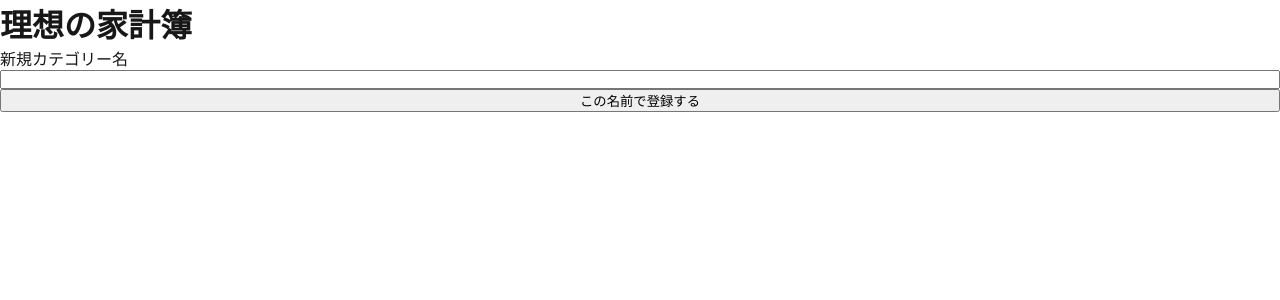
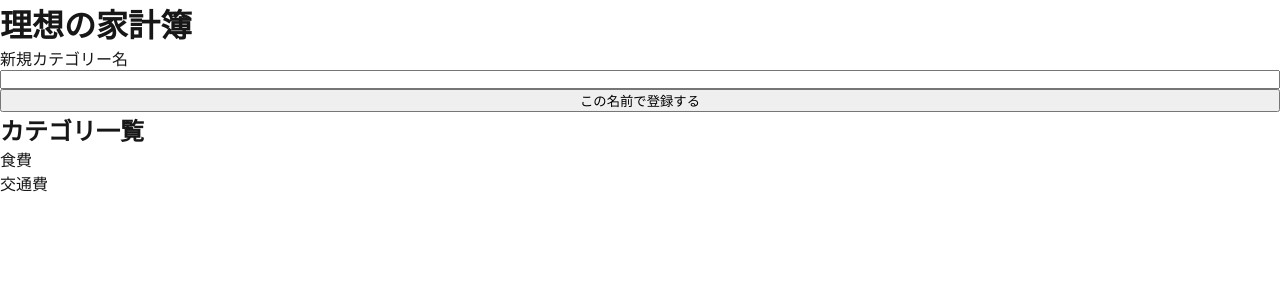
Before and after one commit to Target923/simple-household-account-book, a Next.js app: page / in a window 1280 px wide. Shown: the top 300 px of the page. Built offline with nearby package versions, Linux system fonts and the light colour scheme.

Commit message:
add draw UI & JsDoc comment

```diff
--- a/app/components/CategoryForm.js
+++ b/app/components/CategoryForm.js
@@ -1,19 +1,38 @@
 'use client';
-import { useState } from 'react';
+import { useState, useEffect } from 'react';
 
 import styles from './CategoryForm.module.css'
 
 export default function CategoryForm() {
     const [categoryName, setCategoryName] = useState('');
-    const [categories, setCategories] = useState([
-        { id: '1', name: '食費' },
-        { id: '2', name: '交通費' }
-    ]);
+    const [categories, setCategories] = useState([])
 
+    useEffect(() => {
+        const storedCategories = JSON.parse(localStorage.getItem('categories')) || [];
+        if (storedCategories.length > 0) {
+            setCategories(storedCategories);
+        } else {
+            const initialCategories = [
+                { id: Date.now().toString(), name: '食費' },
+                { id: (Date.now() + 1).toString(), name: '交通費' },
+            ];
+            setCategories(initialCategories);
+            localStorage.setItem('categories', JSON.stringify(initialCategories))
+        }
+    }, []);
+
+    /**
+     * 入力フォームの値が変更されるたびに実行、categoryNameの状態を更新
+     * @param {ChangeEvent<HTMLInputElement>} event - Input要素の変更イベント
+     */
     function handleChange(event) {
         setCategoryName(event.target.value);
     }
 
+    /**
+     * 登録ボタンクリック時に実行、新規カテゴリを保存
+     * @param {MouseEvent<HTMLButtonElement>} event
+     */
     function handleClick(event) {
         event.preventDefault();
         if (categoryName) {
@@ -21,6 +40,10 @@ export default function CategoryForm() {
         }
     }
 
+    /**
+     * 新しいカテゴリを生成し、ローカルストレージとstateの両方を更新
+     * state更新時、UIが自動的に再描画
+     */
     function saveCategoryInLocalStorage() {
         const newCategory = {
             id: Date.now().toString(),
@@ -28,9 +51,7 @@ export default function CategoryForm() {
         };
 
         const existingCategories = JSON.parse(localStorage.getItem('categories')) || [];
-
         const updateCategories = [...existingCategories, newCategory];
-
         setCategories(updateCategories);
 
         localStorage.setItem('categories', JSON.stringify(updateCategories));
@@ -45,8 +66,14 @@ export default function CategoryForm() {
                 value={categoryName}
                 onChange={handleChange}
             ></input>
+            <button onClick={handleClick}>この名前で登録する</button>
 
-            <button onClick={handleClick}>この名前で登録する</button>
+            <h2>カテゴリ一覧</h2>
+            <ul>
+                {categories.map((category) => (
+                    <li key={category.id}>{category.name}</li>
+                ))}
+            </ul>
         </div>
-    )
+    );
 }
```
